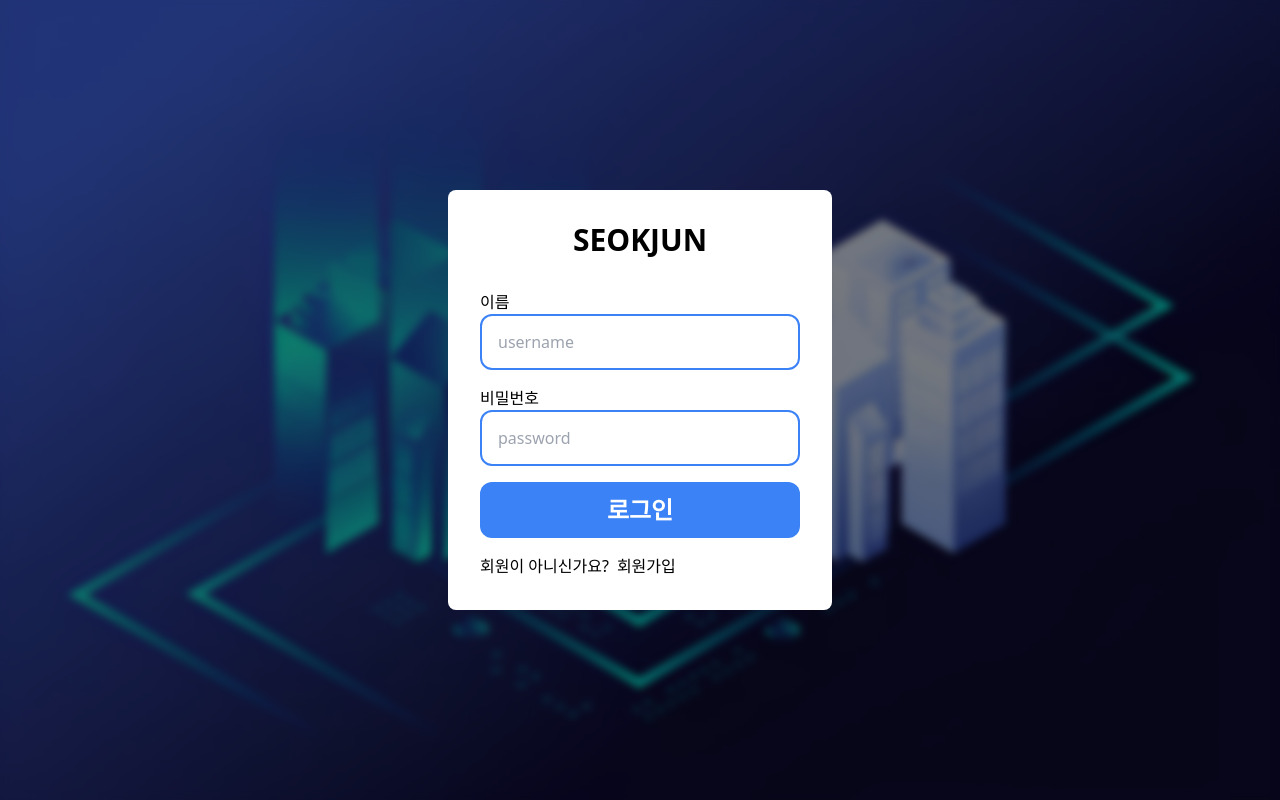
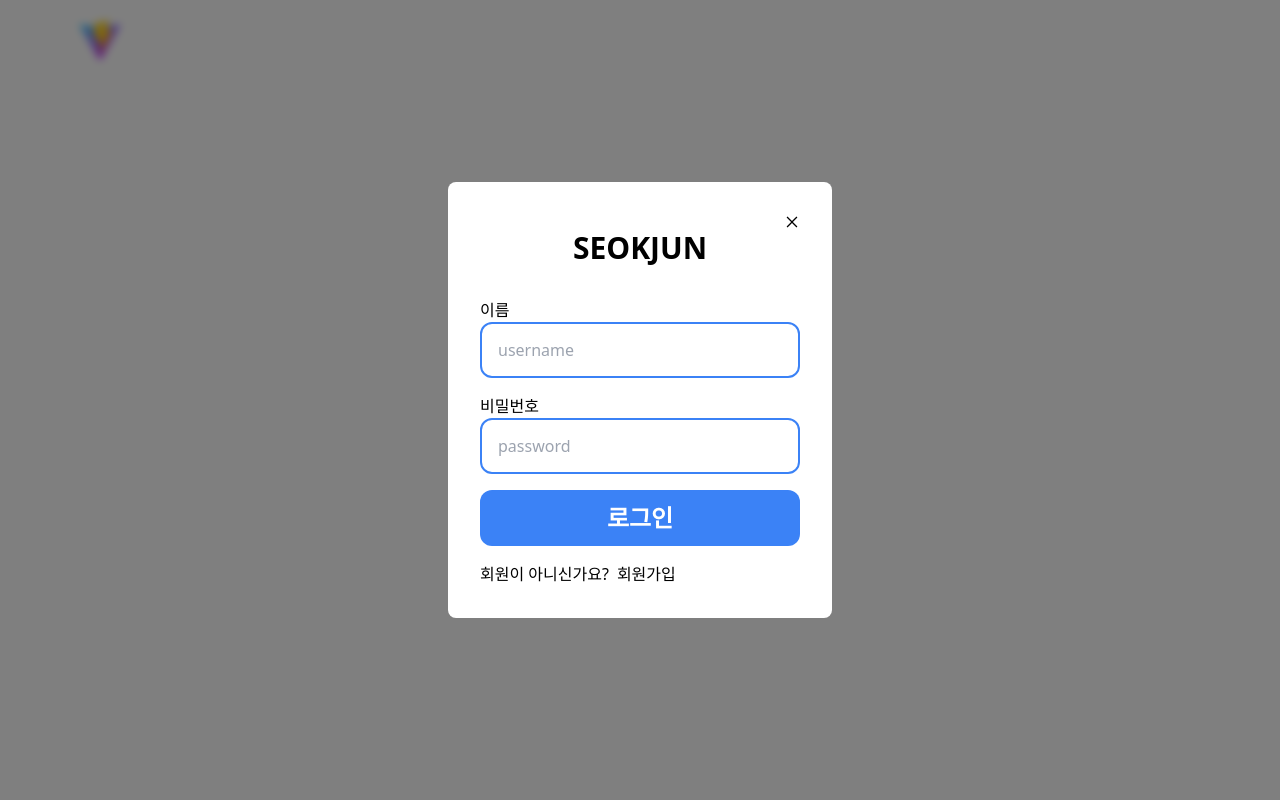
Before and after one commit to seokjunh/DT_fullstact, a React (Vite) app in the folder my-react-front/: page /SignIn in a window 1280 px wide. Built offline with nearby package versions, Linux system fonts and the light colour scheme.

Commit message:
update mainpage, navbar

```diff
--- a/my-react-front/package.json
+++ b/my-react-front/package.json
@@ -13,6 +13,7 @@
     "axios": "^1.7.2",
     "react": "^18.3.1",
     "react-dom": "^18.3.1",
+    "react-icons": "^5.2.1",
     "react-router": "^6.24.1",
     "react-router-dom": "^6.24.1"
   },
--- a/my-react-front/src/App.tsx
+++ b/my-react-front/src/App.tsx
@@ -2,14 +2,18 @@ import { Route, Routes } from "react-router";
 import { SignIn } from "./component/SignIn";
 import { SignUp } from "./component/SignUp";
 import { Home } from "./component/Home";
+import { Dashboard } from "./component/Dashboard";
+import { Navbar } from "./component/Navbar";
 
 function App() {
   return (
     <div>
+      <Navbar />
       <Routes>
         <Route path="/" element={<Home />} />
         <Route path="/SignIn" element={<SignIn />} />
         <Route path="/SignUp" element={<SignUp />} />
+        <Route path="/Dashboard" element={<Dashboard />} />
       </Routes>
     </div>
   );
--- /dev/null
+++ b/my-react-front/src/component/CloseButton.tsx
@@ -0,0 +1,16 @@
+import { AiOutlineClose } from "react-icons/ai";
+import { useNavigate } from "react-router";
+
+export const CloseButton = () => {
+  const navigate = useNavigate();
+  const handleClick = () => {
+    navigate("/");
+  };
+  return (
+    <div className="flex justify-end">
+      <button onClick={handleClick} className="hover:bg-gray-200">
+        <AiOutlineClose />
+      </button>
+    </div>
+  );
+};
--- /dev/null
+++ b/my-react-front/src/component/Dashboard.tsx
@@ -0,0 +1,5 @@
+export const Dashboard = () => {
+  return (
+    <div>Dashboard</div>
+  )
+}
--- a/my-react-front/src/component/Home.tsx
+++ b/my-react-front/src/component/Home.tsx
@@ -1,7 +1,15 @@
-import { Navbar } from "./Navbar"
-
 export const Home = () => {
   return (
-    <Navbar/>
-  )
-}
+    <div className="relative h-screen w-full">
+      <img src="/main.jpg" className="h-full w-full object-cover" />
+      <div className="absolute inset-0 flex items-end justify-center">
+        <div className="text-center mb-6">
+          <h1 className="text-white text-6xl font-bold z-10 mb-4">
+            스마트 팩토리
+          </h1>
+          <h1 className="text-white text-6xl font-bold z-10">디지털 트윈</h1>
+        </div>
+      </div>
+    </div>
+  );
+};
--- /dev/null
+++ b/my-react-front/src/component/InputField.tsx
@@ -0,0 +1,34 @@
+interface InputFieldProps {
+  label: string;
+  type: string;
+  placeholder: string;
+  id: string;
+  value: string;
+  onChange: (e: React.ChangeEvent<HTMLInputElement>) => void;
+}
+
+export const InputField = ({
+  label,
+  type,
+  placeholder,
+  id,
+  value,
+  onChange,
+}: InputFieldProps) => {
+  return (
+    <div className="mb-4">
+      <div>{label}</div>
+      <div className="border-2 border-blue-500 h-14 rounded-xl flex items-center p-4">
+        <input
+          type={type}
+          placeholder={placeholder}
+          required
+          className="w-full outline-none"
+          id={id}
+          value={value}
+          onChange={onChange}
+        />
+      </div>
+    </div>
+  );
+};
--- a/my-react-front/src/component/Navbar.tsx
+++ b/my-react-front/src/component/Navbar.tsx
@@ -4,38 +4,70 @@ import { useEffect, useState } from "react";
 
 export const Navbar = () => {
   const [isToken, setIsToken] = useState(false);
+
   const navigate = useNavigate();
 
   useEffect(() => {
     checkToken();
+
+    const handleTokenChange = () => {
+      checkToken();
+    };
+
+    window.addEventListener("tokenChange", handleTokenChange);
+
+    return () => {
+      window.removeEventListener("tokenChange", handleTokenChange);
+    };
   }, []);
 
   const checkToken = () => {
     const token = sessionStorage.getItem("token");
+    console.log(token);
     setIsToken(!!token);
   };
 
   const handleLogout = () => {
     sessionStorage.removeItem("token");
     setIsToken(false);
-    navigate("/");
+    alert("로그아웃 되었습니다.");
+    window.dispatchEvent(new Event("tokenChange"));
+    setTimeout(() => navigate("/"), 1000);
   };
 
   return (
-    <>
-      <div className="flex items-center justify-between h-20 text-white text-2xl z-10">
+    <div className="flex items-center justify-between h-20 text-white text-2xl z-10 fixed w-full">
+      <Link to="/">
         <img src={viteLogo} className="h-10 mx-20 cursor-pointer" />
+      </Link>
+
       <div className="flex mx-20 space-x-6 cursor-pointer">
         {!isToken ? (
           <>
-              <Link to="/signIn">로그인</Link>
-              <Link to="/signUp">회원가입</Link>
+            <Link to="/signIn" className="hover:underline underline-offset-8">
+              로그인
+            </Link>
+            <Link to="/signUp" className="hover:underline underline-offset-8">
+              회원가입
+            </Link>
           </>
         ) : (
-            <div onClick={handleLogout}>로그아웃</div>
+          <>
+            <Link
+              to="/dashboard"
+              className="hover:underline underline-offset-8"
+            >
+              대시보드
+            </Link>
+            <div
+              onClick={handleLogout}
+              className="hover:underline underline-offset-8"
+            >
+              로그아웃
+            </div>
+          </>
         )}
       </div>
     </div>
-    </>
   );
 };
--- a/my-react-front/src/component/SignIn.tsx
+++ b/my-react-front/src/component/SignIn.tsx
@@ -1,44 +1,13 @@
 import axios from "axios";
 import { useState } from "react";
 import { useNavigate } from "react-router-dom";
-
-interface InputFieldProps {
-  label: string;
-  type: string;
-  placeholder: string;
-  id: string;
-  value: string;
-  onChange: (e: React.ChangeEvent<HTMLInputElement>) => void;
-}
+import { CloseButton } from "./CloseButton";
+import { InputField } from "./InputField";
 
 interface SignInResponse {
   access_token: string;
   token_type: string;
 }
-
-const InputField = ({
-  label,
-  type,
-  placeholder,
-  id,
-  value,
-  onChange,
-}: InputFieldProps) => (
-  <div className="mb-4">
-    <div>{label}</div>
-    <div className="border-2 border-blue-500 h-14 rounded-xl flex items-center p-4">
-      <input
-        type={type}
-        placeholder={placeholder}
-        required
-        className="w-full outline-none"
-        id={id}
-        value={value}
-        onChange={onChange}
-      />
-    </div>
-  </div>
-);
 
 export const SignIn = () => {
   const [username, setUsername] = useState("");
@@ -48,8 +17,8 @@ export const SignIn = () => {
   const navigate = useNavigate();
 
   const handleSignUpClick = () => {
-    navigate('/signUp')
-  }
+    navigate("/signUp");
+  };
 
   const handleSignIn = async () => {
     try {
@@ -66,9 +35,9 @@ export const SignIn = () => {
       if (response.status == 200) {
         setLoginCheck(false);
         sessionStorage.setItem("token", response.data.access_token);
-        alert("로그인이 성공했습니다.")
-        navigate("/");
-        // 여기에 로그인 성공 후 처리 로직 추가 (예: 상태 업데이트, 페이지 리다이렉트 등)
+        alert("로그인이 성공했습니다.");
+        window.dispatchEvent(new Event("tokenChange"));
+        setTimeout(() => navigate("/"), 1000);
       }
     } catch (error) {
       setLoginCheck(true);
@@ -78,6 +47,8 @@ export const SignIn = () => {
   return (
     <div className="fixed inset-0 bg-black bg-opacity-50 backdrop-blur-sm flex justify-center items-center z-50">
       <div className="bg-white p-8 rounded-lg w-96">
+        <CloseButton />
+
         <div className="text-center text-3xl font-bold mb-8">SEOKJUN</div>
 
         <InputField
--- a/my-react-front/src/component/SignUp.tsx
+++ b/my-react-front/src/component/SignUp.tsx
@@ -1,39 +1,8 @@
 import axios from "axios";
 import { useState } from "react";
 import { useNavigate } from "react-router";
-
-interface InputFieldProps {
-  label: string;
-  type: string;
-  placeholder: string;
-  id: string;
-  value: string;
-  onChange: (e: React.ChangeEvent<HTMLInputElement>) => void;
-}
-
-const InputField = ({
-  label,
-  type,
-  placeholder,
-  id,
-  value,
-  onChange,
-}: InputFieldProps) => (
-  <div className="mb-2">
-    <div>{label}</div>
-    <div className="border-2 border-blue-500 h-14 rounded-xl flex items-center p-4">
-      <input
-        type={type}
-        placeholder={placeholder}
-        required
-        className="w-full outline-none"
-        id={id}
-        value={value}
-        onChange={onChange}
-      />
-    </div>
-  </div>
-);
+import { CloseButton } from "./CloseButton";
+import { InputField } from "./InputField";
 
 export const SignUp = () => {
   const [username, setUserName] = useState("");
@@ -71,6 +40,7 @@ export const SignUp = () => {
   return (
     <div className="fixed inset-0 bg-black bg-opacity-50 backdrop-blur-sm flex justify-center items-center z-50">
       <div className="bg-white p-8 rounded-lg w-96">
+        <CloseButton />
         <div className="text-center text-3xl font-bold mb-8">SEOKJUN</div>
         <InputField
           label="이름"
--- a/my-react-front/src/index.css
+++ b/my-react-front/src/index.css
@@ -1,10 +1,3 @@
 @tailwind base;
 @tailwind components;
 @tailwind utilities;
-
-body {
-    background: url('./asset/main.jpg') no-repeat;
-    background-size: cover;
-    background-position: center;
-    min-height: 100vh;
-}
```
Also changed, not shown: my-react-front/public/main.jpg (renamed from my-react-front/src/asset/main.jpg), 1 other file (tests, documents, lock files or other folders). Lines whose indentation alone changed are shown as unchanged.
